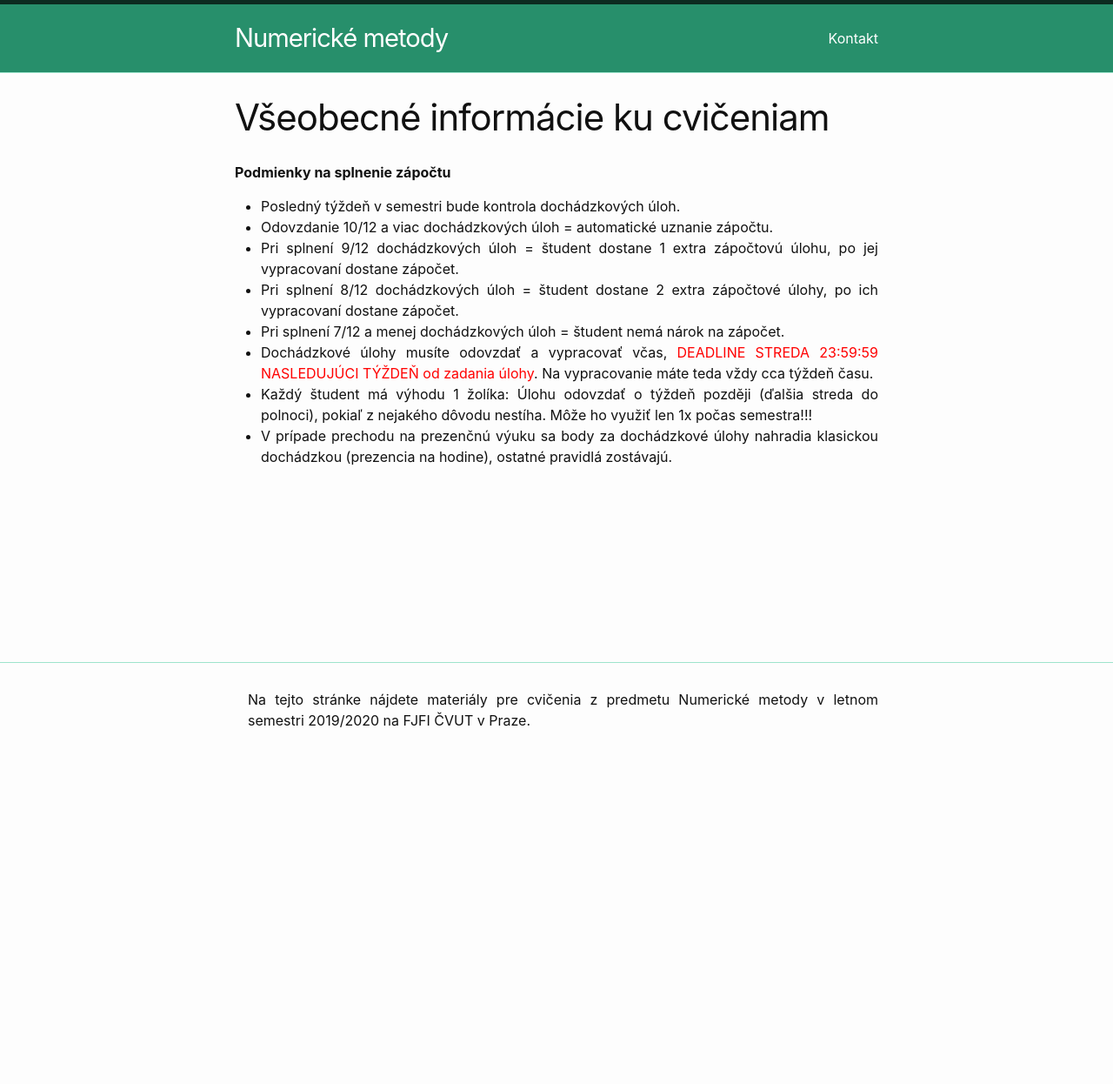
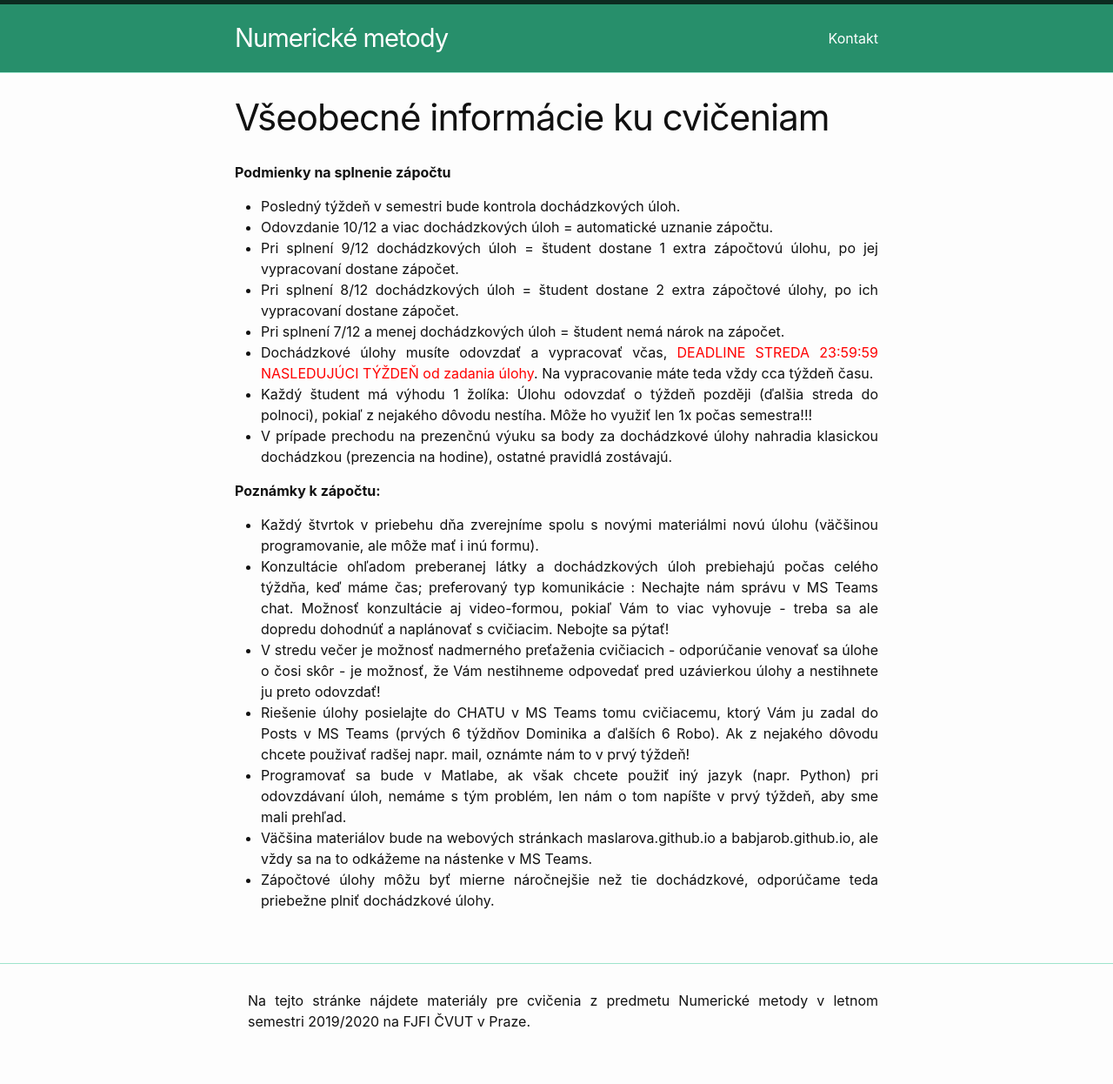
Before and after one commit to maslarova/maslarova.github.io, a Jekyll site: the page built from _posts/2021-02-18-vseobecneinfo.md, in a window 1280 px wide. Shown: the whole page at 87% size. Built offline with Jekyll 4.4.1, drawn with Linux system fonts in a browser that asks for light colours; before the commit the page ends 900 px from its top, so only the background shows below that.

Commit message:
2021-02-18-vseobecneinfo.md

```diff
--- a/_posts/2021-02-18-vseobecneinfo.md
+++ b/_posts/2021-02-18-vseobecneinfo.md
@@ -13,3 +13,14 @@
 - Dochádzkové úlohy musíte odovzdať a vypracovať včas, <span style="color:red">DEADLINE STREDA 23:59:59 NASLEDUJÚCI TÝŽDEŇ od zadania úlohy</span>. Na vypracovanie máte teda vždy cca týždeň času.
 - Každý študent má výhodu 1 žolíka: Úlohu odovzdať o týždeň později (ďalšia streda do polnoci), pokiaľ z nejakého dôvodu nestíha. Môže ho využiť len 1x počas semestra!!!
 - V prípade prechodu na prezenčnú výuku sa body za dochádzkové úlohy nahradia klasickou dochádzkou (prezencia na hodine), ostatné pravidlá zostávajú.
+
+
+<b>Poznámky k zápočtu:<b/> <br>
+
+- Každý štvrtok v priebehu dňa zverejníme spolu s novými materiálmi novú úlohu (väčšinou programovanie, ale môže mať i inú formu).
+- Konzultácie ohľadom preberanej látky a dochádzkových úloh prebiehajú počas celého týždňa, keď máme čas; preferovaný typ komunikácie : Nechajte nám správu v MS Teams chat. Možnosť konzultácie aj video-formou, pokiaľ Vám to viac vyhovuje - treba sa ale dopredu dohodnúť a naplánovať s cvičiacim. Nebojte sa pýtať!
+- V stredu večer je možnosť nadmerného preťaženia cvičiacich - odporúčanie venovať sa úlohe o čosi skôr - je možnosť, že Vám nestihneme odpovedať pred uzávierkou úlohy a nestihnete ju preto odovzdať!
+- Riešenie  úlohy posielajte do CHATU v MS Teams tomu cvičiacemu, ktorý Vám ju zadal do Posts v MS Teams (prvých 6 týždňov Dominika a ďalších 6 Robo). Ak z nejakého dôvodu  chcete použivať radšej napr. mail, oznámte nám to v prvý týždeň!
+- Programovať sa bude v Matlabe, ak však chcete použiť iný jazyk (napr. Python) pri odovzdávaní úloh, nemáme s tým problém, len nám o tom napíšte v prvý týždeň, aby sme mali prehľad.
+- Väčšina materiálov bude na webových stránkach maslarova.github.io a babjarob.github.io, ale vždy sa na to odkážeme na nástenke v MS Teams.
+- Zápočtové úlohy môžu byť mierne náročnejšie než tie dochádzkové, odporúčame teda priebežne plniť dochádzkové úlohy.
```
